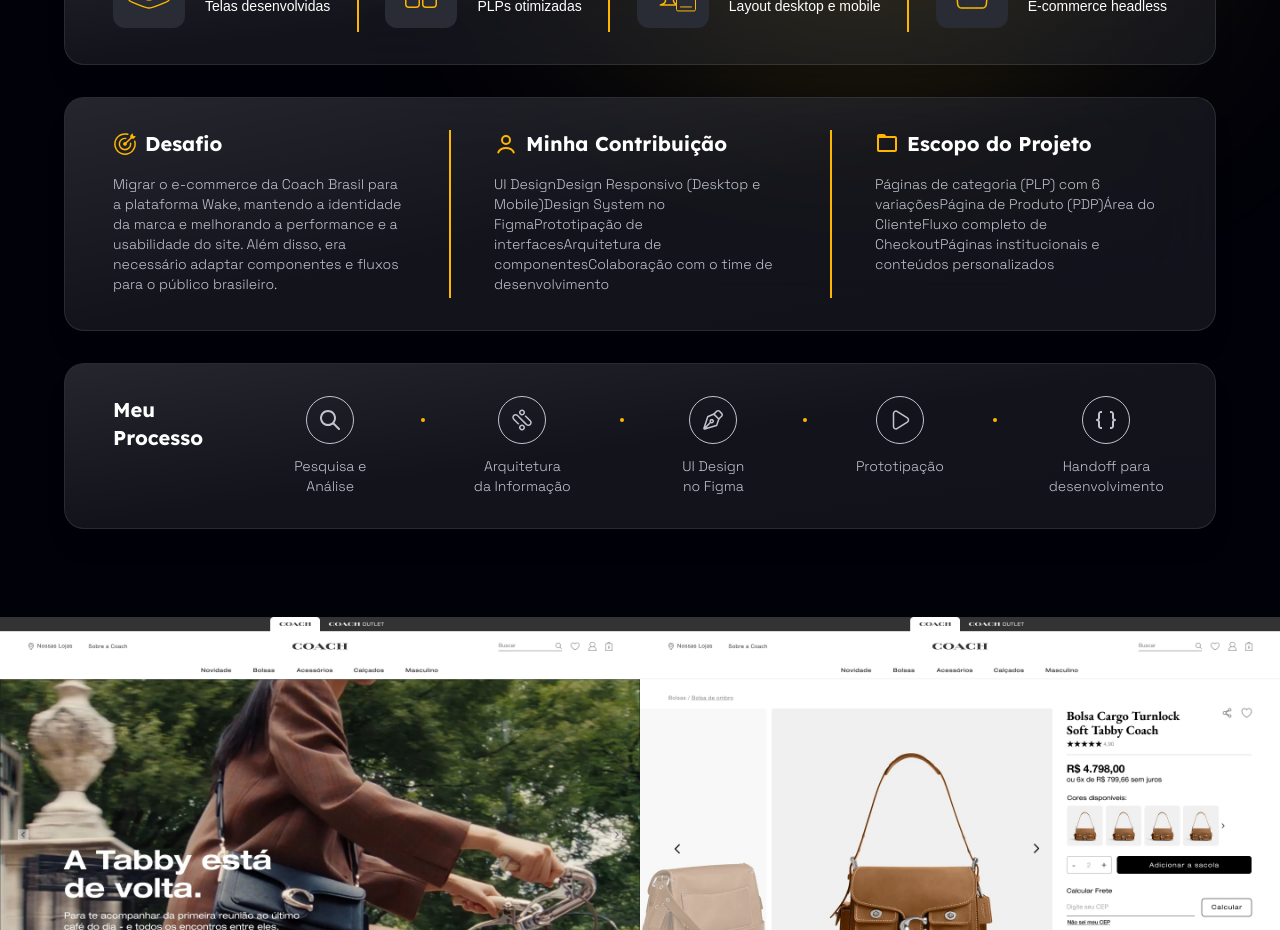
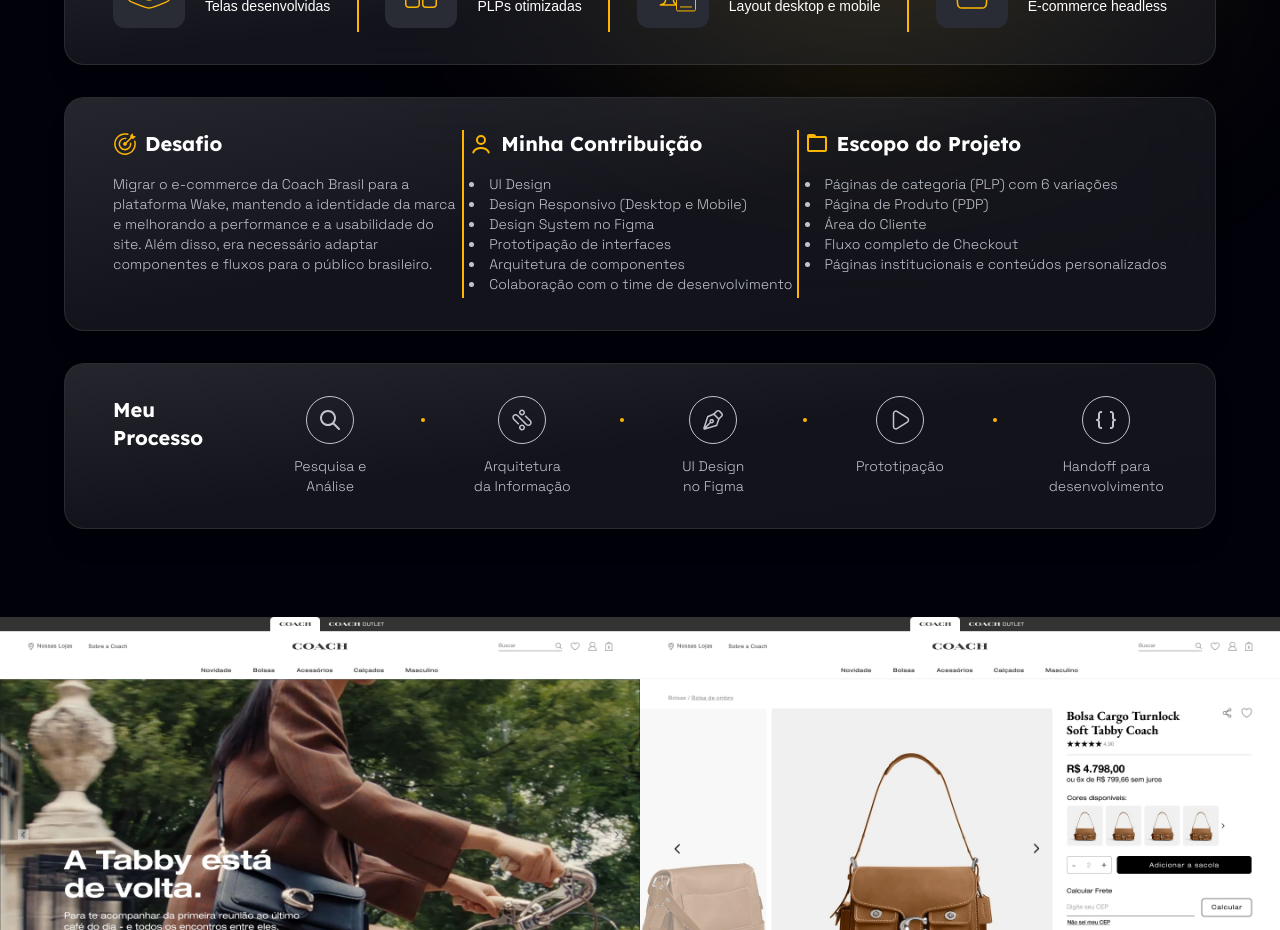
Before and after one commit to itsmesiq/portfolio, a Next.js app: page /cases/casa-almeida in a window 1280 px wide. Shown: the part 820-1750 px from the top of the page. Built offline with nearby package versions, Linux system fonts and the light colour scheme.

Commit message:
style: enhance ProjectDescription component with improved layout and list rendering for contributions and scope

```diff
--- a/src/components/CasesPage/CaseInfo.tsx
+++ b/src/components/CasesPage/CaseInfo.tsx
@@ -38,9 +38,9 @@
 export function ProjectDescription({ project }: CaseProps) {
     return (
         <section className="w-full px-16 mb-8">
-            <GlassCard className="px-12 py-8">
-                <div className="flex justify-between items-start 2xl:justify-center 2xl:gap-30">
-                    <div className="max-w-73">
+            <GlassCard className="px-12 py-8 2xl:px-54">
+                <div className="flex justify-between items-start">
+                    <div className="max-w-86">
                         <div className="flex items-center gap-2 font-heading text-xl font-bold mb-4">
                             <ChallengeIcon className="size-6 text-primary" />
                             <h2>Desafio</h2>
@@ -48,20 +48,32 @@
                         <p className="font-sans text-sm text-muted font-light">{project.challenge}</p>
                     </div>
                     <div className="w-0.5 h-42 bg-primary"></div>
-                    <div className="max-w-73">
+                    <div className="max-w-85">
                         <div className="flex items-center gap-2 font-heading text-xl font-bold mb-4">
                             <ContributionIcon className="size-6 text-primary" />
                             <h2>Minha Contribuição</h2>
                         </div>
-                        <p className="font-sans text-sm text-muted font-light">{project.contribution}</p>
+                        <ul className="font-sans text-sm text-muted font-light list-disc list-inside">
+                            {project.contribution.map((item, index) => (
+                                <li key={index}>
+                                    {item}
+                                </li>
+                            ))}
+                        </ul>
                     </div>
                     <div className="w-0.5 h-42 bg-primary"></div>
-                     <div className="max-w-73">
+                     <div className="max-w-95">
                         <div className="flex items-center gap-2 font-heading text-xl font-bold mb-4">
                             <ScopeIcon className="size-6 text-primary" />
                             <h2>Escopo do Projeto</h2>
                         </div>
-                        <p className="font-sans text-sm text-muted font-light">{project.scope}</p>
+                        <ul className="font-sans text-sm text-muted font-light list-disc list-inside">
+                            {project.scope.map((item, index) => (
+                                <li key={index}>
+                                    {item}
+                                </li>
+                            ))}
+                        </ul>
                     </div>
                 </div>
             </GlassCard>
```
